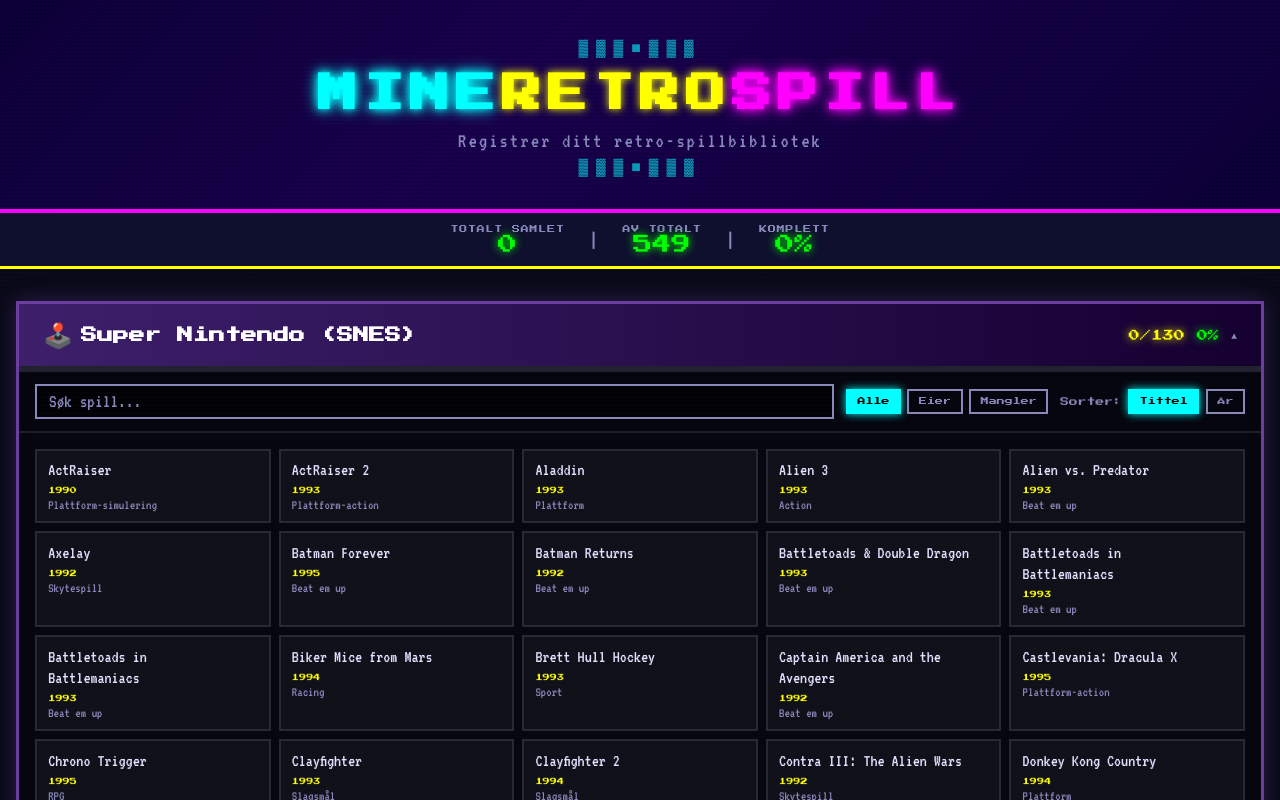
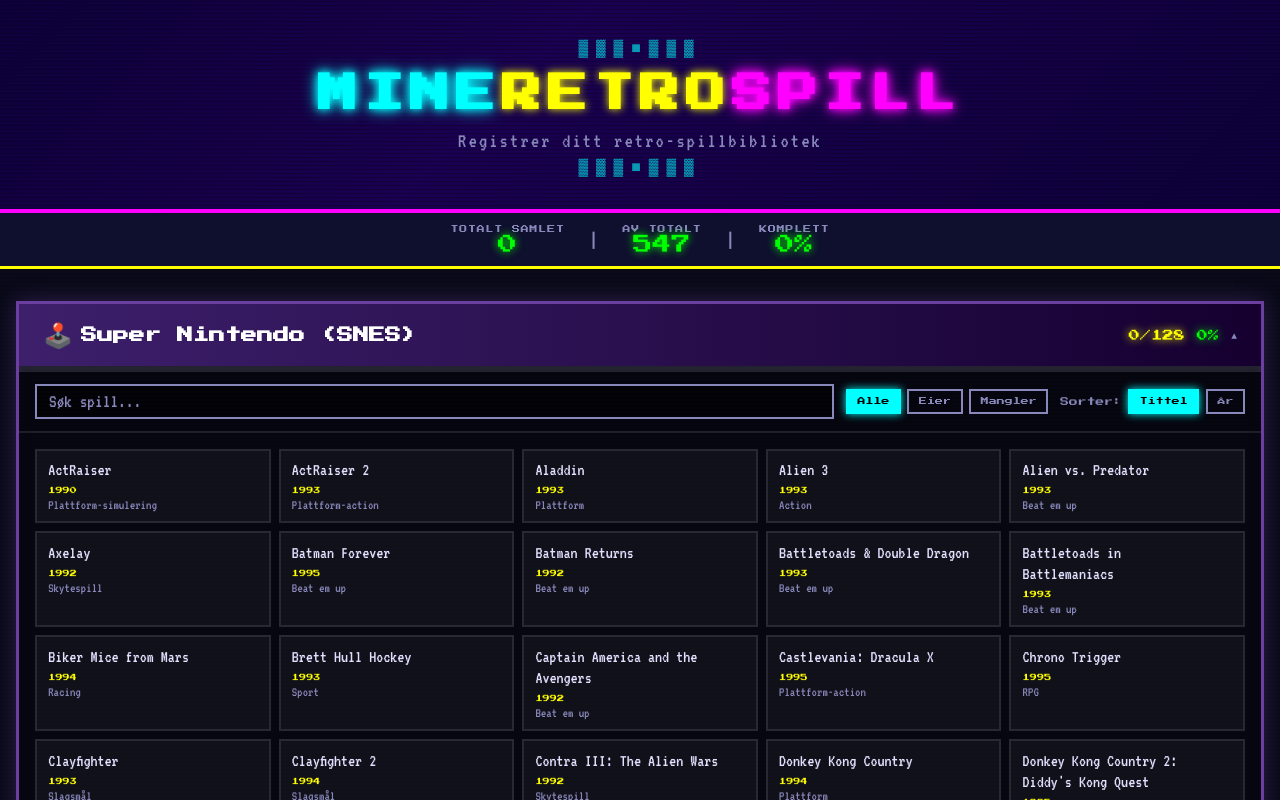
Before and after one commit to FrankBurmo/mineretrospill, a React (Vite) app: page / in a window 1280 px wide. Shown: the top 800 px of the page. Built offline with nearby package versions, Linux system fonts and the light colour scheme.

Commit message:
fjerner duplikater snes

```diff
--- a/src/data/games.ts
+++ b/src/data/games.ts
@@ -166,7 +166,6 @@
   { id: 'snes-041', title: 'Stunt Race FX', platform: 'SNES', year: 1994, genre: 'Racing' },
   { id: 'snes-042', title: 'Tetris Attack', platform: 'SNES', year: 1996, genre: 'Puslespill' },
   { id: 'snes-043', title: 'Yoshi\'s Cookie', platform: 'SNES', year: 1993, genre: 'Puslespill' },
-  { id: 'snes-044', title: 'Battletoads in Battlemaniacs', platform: 'SNES', year: 1993, genre: 'Beat em up' },
   { id: 'snes-045', title: 'Batman Returns', platform: 'SNES', year: 1992, genre: 'Beat em up' },
   { id: 'snes-046', title: 'Zombies Ate My Neighbors', platform: 'SNES', year: 1993, genre: 'Skytespill' },
   { id: 'snes-047', title: 'Earthworm Jim', platform: 'SNES', year: 1994, genre: 'Plattform-action' },
@@ -245,7 +244,6 @@
   { id: 'snes-120', title: 'Super Star Wars: The Empire Strikes Back', platform: 'SNES', year: 1993, genre: 'Plattform-action' },
   { id: 'snes-121', title: 'Super Star Wars: Return of the Jedi', platform: 'SNES', year: 1994, genre: 'Plattform-action' },
   { id: 'snes-122', title: 'Sunset Riders', platform: 'SNES', year: 1992, genre: 'Action' },
-  { id: 'snes-123', title: 'Turtles in Time', platform: 'SNES', year: 1992, genre: 'Beat em up' },
   { id: 'snes-124', title: 'Joe & Mac', platform: 'SNES', year: 1992, genre: 'Plattform' },
   { id: 'snes-125', title: 'Joe & Mac 2: Lost in the Tropics', platform: 'SNES', year: 1994, genre: 'Plattform' },
   { id: 'snes-126', title: 'Flashback: The Quest for Identity', platform: 'SNES', year: 1993, genre: 'Action-eventyr' },
```
